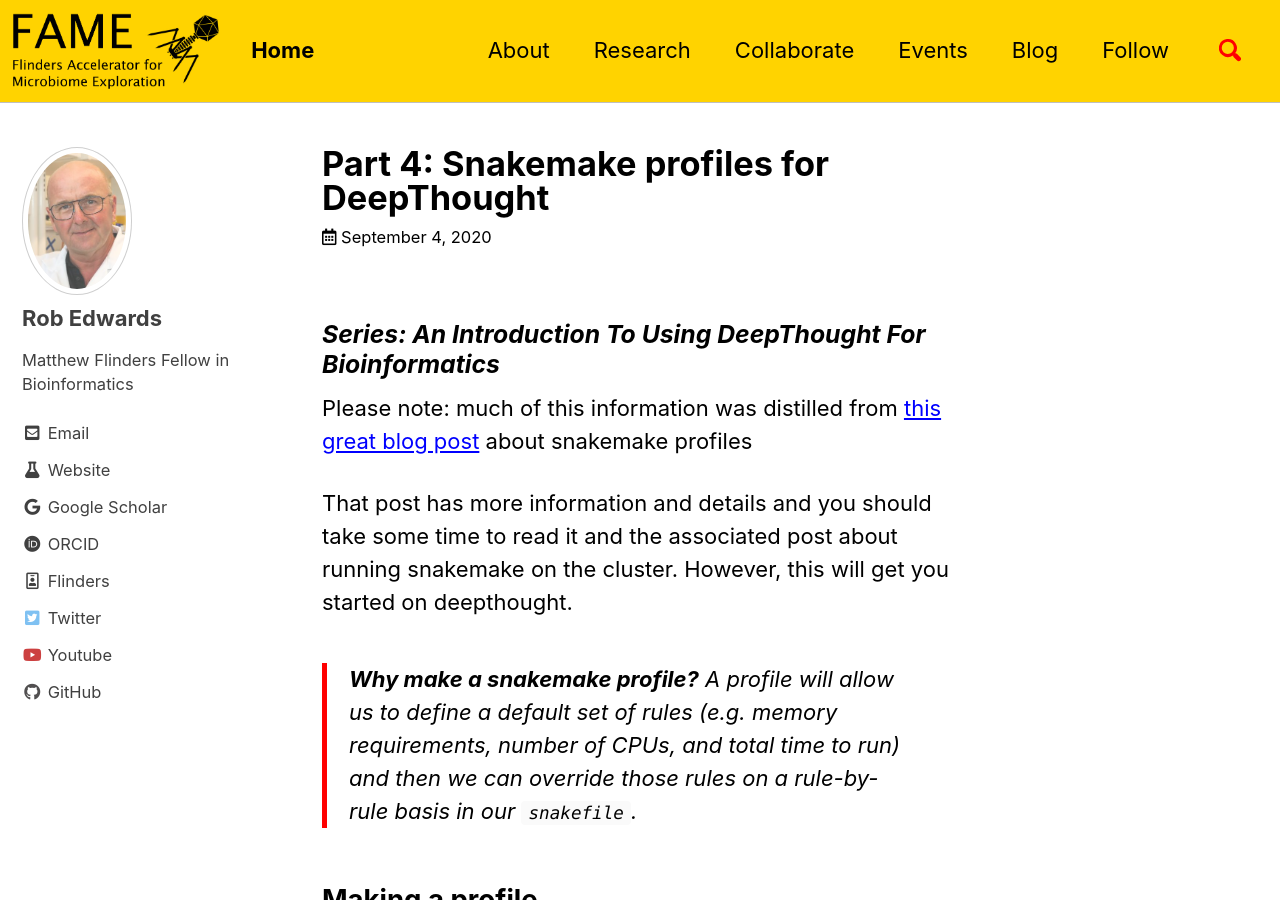
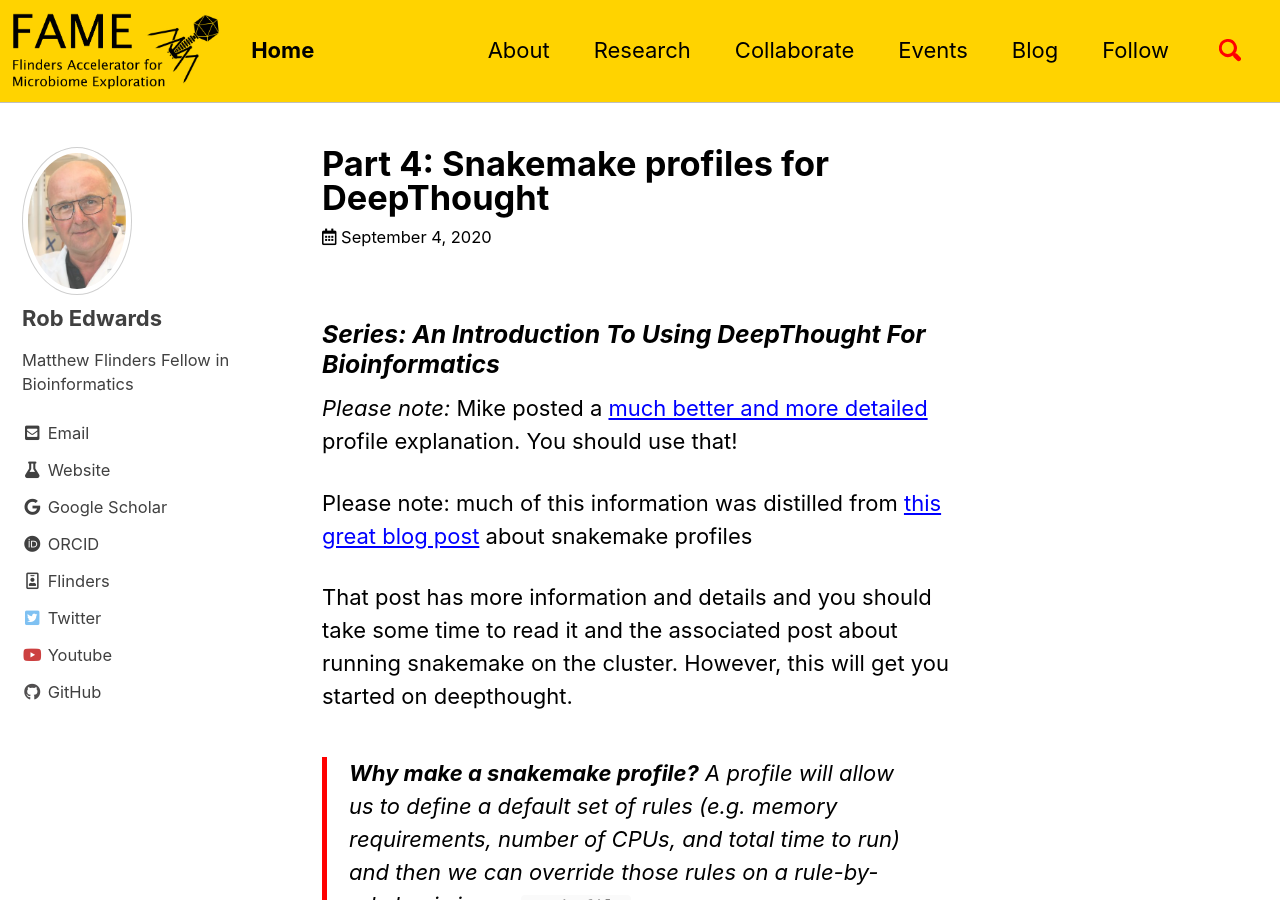
Before and after one commit to FlindersFAME/fame.github.io, a Jekyll site: the page built from Blog/_posts/2020-09-04-snakemakeprofile.md, in a window 1280 px wide and 900 px high. Built offline with Jekyll 4.4.1, drawn with Linux system fonts in a browser that asks for light colours; cached includes are drawn as plain includes.

Commit message:
adding a link to Mikes profile explanation

```diff
--- a/Blog/_posts/2020-09-04-snakemakeprofile.md
+++ b/Blog/_posts/2020-09-04-snakemakeprofile.md
@@ -9,6 +9,7 @@ excerpt: "Setting up a snakemake profile for deepthought will make your life muc
 
 ### _Series: An Introduction To Using DeepThought For Bioinformatics_
 
+*Please note:* Mike posted a [much better and more detailed](https://fame.flinders.edu.au/blog/2021/08/02/snakemake-profiles-updated) profile explanation. You should use that!
 
 Please note: much of this information was distilled from [this great blog post](https://www.sichong.site/workflow/2021/11/08/how-to-manage-workflow-with-resource-constraint.html) about snakemake profiles
 
```
